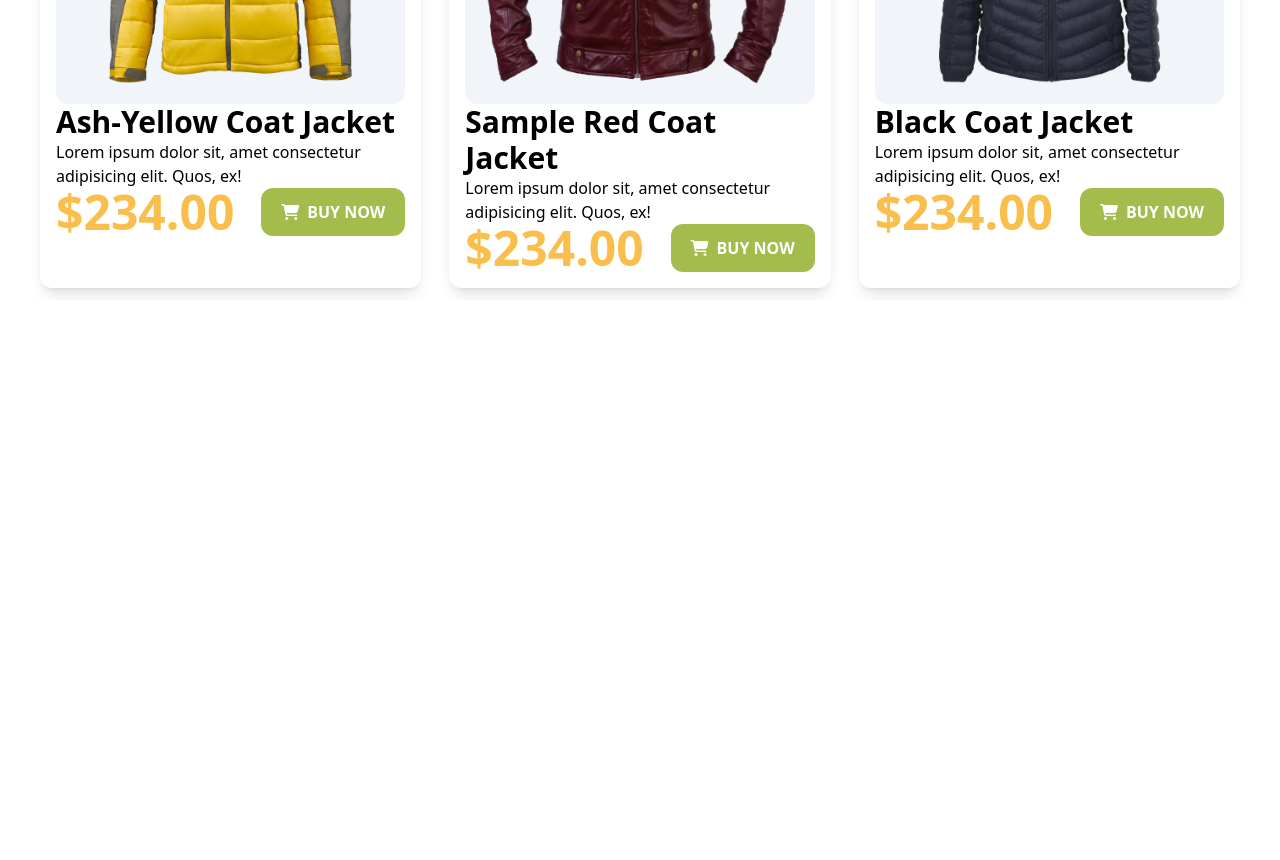
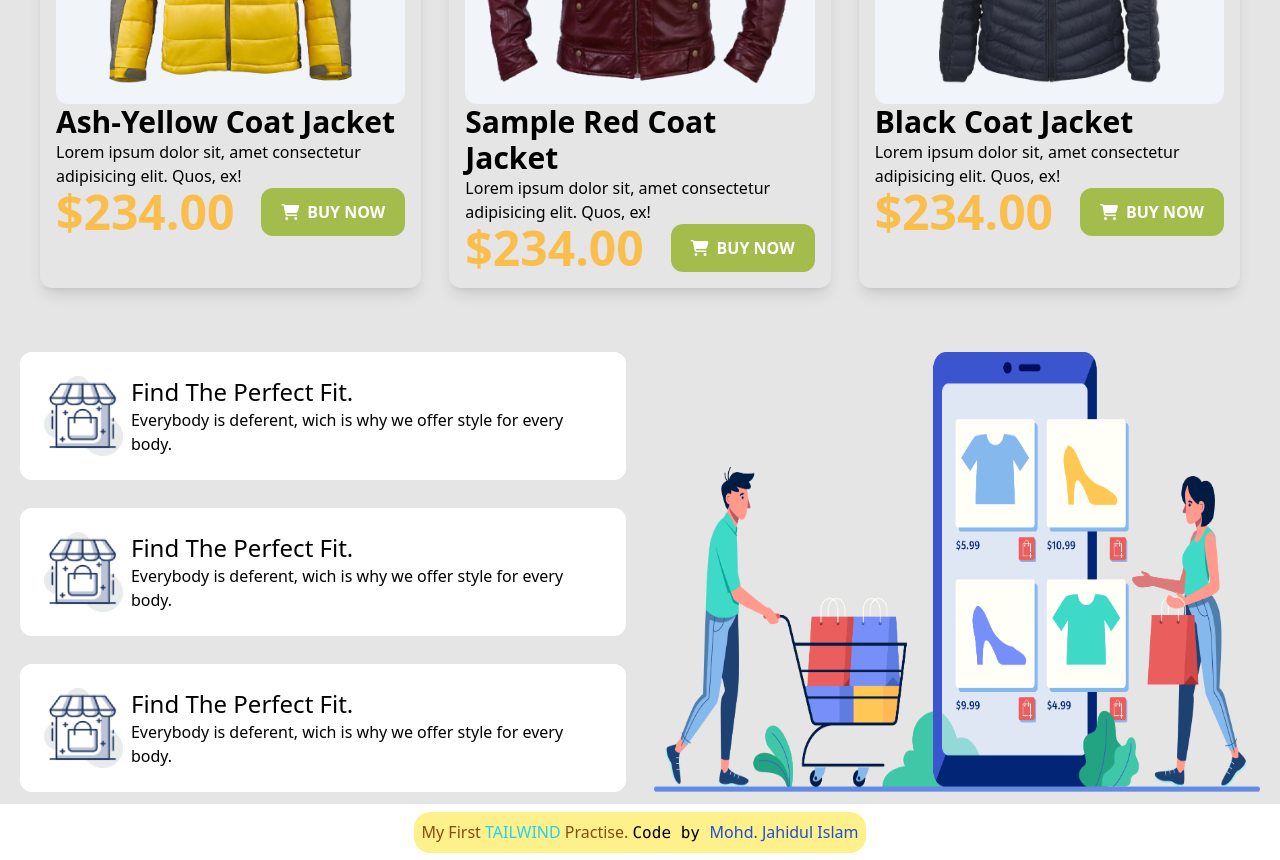
Before and after one commit to jahid-111/penguin, a plain HTML site: page index.html in a window 1280 px wide. Shown: the part 1779-2639 px from the top of the page. Before the commit the page ends 2079 px from the top, so only its background shows below. Drawn offline with nearby package versions, Linux system fonts and the light colour scheme.

Commit message:
Service&FooterSection

```diff
--- a/index.html
+++ b/index.html
@@ -5,7 +5,7 @@
     <meta charset="UTF-8">
     <meta name="viewport" content="width=device-width, initial-scale=1.0">
     <title>Penguin Fashion</title>
-
+    <!-- MY FIRST TAILWIND CODE  -->
 
     <!-- FONTAWESOME FONTAWESOME  -->
     <script src="https://kit.fontawesome.com/8963cce665.js" crossorigin="anonymous"></script>
@@ -28,6 +28,9 @@
     </script>
 
     <!-- ==========================================  -->
+
+
+
 </head>
 
 <body>
@@ -42,12 +45,14 @@
                 </h1>
                 <p>Lorem ipsum dolor sit amet consectetur adipisicing elit. Eveniet.</p>
                 <button class="uppercase bg-[#A4BC4C] rounded-xl py-4 px-7 text-white font-semibold">
+                    <!-- Used SVG first Time  -->
                     <svg xmlns="http://www.w3.org/2000/svg" fill="none" viewBox="0 0 24 24" stroke-width="1.5"
                         stroke="currentColor" class="w-6 h-6 inline">
                         <path stroke-linecap="round" stroke-linejoin="round"
                             d="M2.25 3h1.386c.51 0 .955.343 1.087.835l.383 1.437M7.5 14.25a3 3 0 00-3 3h15.75m-12.75-3h11.218c1.121-2.3 2.1-4.684 2.924-7.138a60.114 60.114 0 00-16.536-1.84M7.5 14.25L5.106 5.272M6 20.25a.75.75 0 11-1.5 0 .75.75 0 011.5 0zm12.75 0a.75.75 0 11-1.5 0 .75.75 0 011.5 0z" />
                     </svg>
-                    buy now</button>
+                    buy now
+                </button>
             </div>
 
             <div class="p-8 ">
@@ -57,14 +62,15 @@
         </section>
     </header>
     <!-- HEADER END  -->
+
+
     <!-- ========================  -->
 
-
-    <main class="container mx-auto">
+    <!-- MAIN START  -->
+    <main class="container mx-auto bg-[#e5e5e5]">
         <!-- WOMEN JACKET  -->
 
         <section class="mx-10">
-
             <h2 class="text-5xl text-center p-5 font-bold">WOMEN JACKET</h2>
 
             <div class="grid  md:grid-cols-2 lg:grid-cols-3 gap-7">
@@ -73,7 +79,6 @@
                     <div class="p-5 bg-slate-100 rounded-xl">
                         <img src="images/jacket-1.png" alt="">
                     </div>
-
                     <h3 class="text-3xl font-semibold">Yellow Coat Jacket</h3>
                     <p>Lorem ipsum dolor sit, amet consectetur adipisicing elit. Quos, ex!</p>
 
@@ -90,10 +95,8 @@
                     <div class="p-5 bg-slate-100 rounded-xl">
                         <img src="images/jacket-2.png" alt="">
                     </div>
-
                     <h3 class="text-3xl font-semibold">Light Yellow Coat Jacket</h3>
                     <p>Lorem ipsum dolor sit, amet consectetur adipisicing elit. Quos, ex!</p>
-
 
                     <div class="flex justify-between">
                         <h2 class="text-5xl text-jacketprice font-bold ">$234.00</h2>
@@ -116,13 +119,12 @@
                     </div>
                 </div>
             </div>
-
         </section>
 
-
+        <!-- ------------  -->
 
         <!-- MEN JACKET  -->
-        <section class="  mx-10 py-3">
+        <section class=" mb-5 mx-10 py-3">
             <h2 class="text-5xl text-center p-5 font-bold">MEN JACKET</h2>
 
             <div class="grid  md:grid-cols-2 lg:grid-cols-3 gap-7">
@@ -149,13 +151,13 @@
                     <h3 class="text-3xl font-semibold">Sample Red Coat Jacket</h3>
                     <p>Lorem ipsum dolor sit, amet consectetur adipisicing elit. Quos, ex!</p>
 
-
                     <div class="flex justify-between">
                         <h2 class="text-5xl text-jacketprice font-bold ">$234.00</h2>
                         <button class="uppercase bg-[#A4BC4C] rounded-xl py-2 px-5 text-white text-4 font-semibold">
                             <i class="fa-solid fa-cart-shopping mr-2" style="color: #ffffff;"></i>buy now</button>
                     </div>
                 </div>
+
                 <div class="p-4  shadow-lg rounded-xl ">
                     <!-- jacket-3  -->
                     <div class="p-5 bg-slate-100 rounded-xl">
@@ -171,23 +173,58 @@
                     </div>
                 </div>
             </div>
+        </section>
+        <!-- COLLECTION END  -->
 
+        <!-- --------------------- -->
+
+
+        <!-- SERVICE SECTIION  -->
+        <section class="container mt-10 mx-auto py-3 px-5">
+            <div class="grid md:grid-cols-2 gap-7">
+                <div class="rounded-xl bg-white p-6 flex">
+                    <img class="w-20 h-20 mr-2" src="icons/house.png" alt="">
+                    <div>
+                        <h4 class="text-2xl">Find The Perfect Fit.</h4>
+                        <p>Everybody is deferent, wich is why we offer style for every body.</p>
+                    </div>
+                </div>
+
+                <div class="flex justify-center row-span-3">
+                    <img src="images/shopping.png" alt="">
+                </div>
+
+                <div class="rounded-xl bg-white p-6 flex">
+                    <img class="w-20 h-20 mr-2" src="icons/house.png" alt="">
+                    <div>
+                        <h4 class="text-2xl">Find The Perfect Fit.</h4>
+                        <p>Everybody is deferent, wich is why we offer style for every body.</p>
+                    </div>
+                </div>
+
+                <div class="rounded-xl bg-white p-6 flex">
+                    <img class="w-20 h-20 mr-2" src="icons/house.png" alt="">
+                    <div>
+                        <h4 class="text-2xl">Find The Perfect Fit.</h4>
+                        <p>Everybody is deferent, wich is why we offer style for every body.</p>
+                    </div>
+                </div>
+            </div>
         </section>
 
+    </main>
+    <!-- MAIN END  -->
 
 
-
-    </main>
-
-
-
-
-
-
-
-
-
-
+    <!-- FOOTER  -->
+    <footer class="h-14 flex justify-center items-center">
+        <section class="text-center bg-yellow-200 rounded-2xl p-2">
+            <h5>
+                <span class="text-yellow-800">My First <span class="text-cyan-400">TAILWIND </span>Practise.
+                </span><code>Code by </code><span class="text-blue-700">Mohd. Jahidul Islam</span>
+            </h5>
+        </section>
+    </footer>
 
 </body>
 
```
Also changed, not shown: icons/bg1.png (added), icons/bg2.png (added), icons/bg3.png (added), icons/box.png (added), icons/house.png (added), icons/logo.png (added), icons/question.png (added), icons/shopping-cart 1.png (added).
